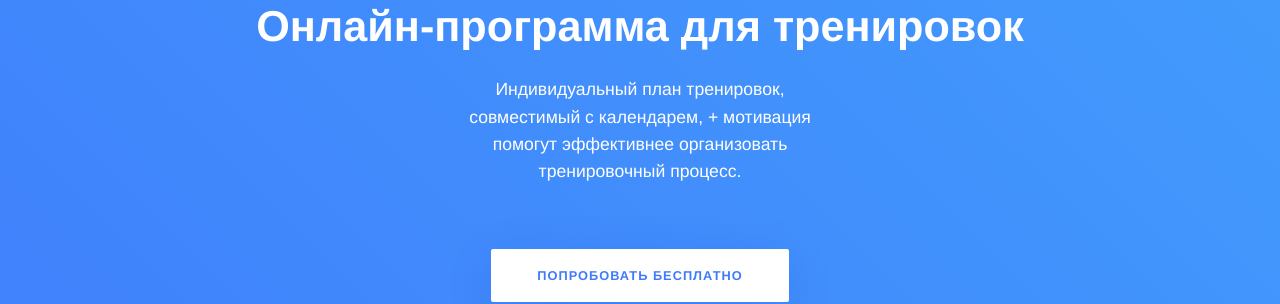
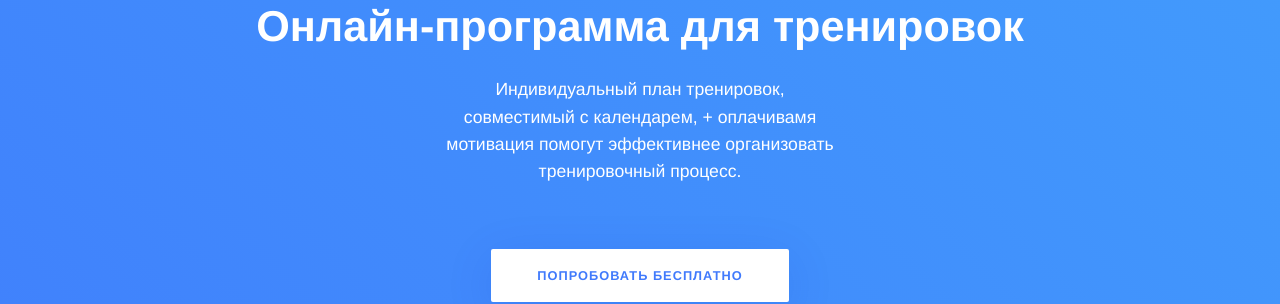
Before and after one commit to RakhimyanTim/adroholic.github.io, a Jekyll site: the page built from pages/index.html, in a window 1280 px wide and 900 px high. Shown: the part 147-451 px from the top of the window. Built offline with Jekyll 4.4.1, drawn with Linux system fonts in a browser that asks for light colours; some web fonts are replaced.

Commit message:
Update main-landing.html

```diff
--- a/_layouts/main-landing.html
+++ b/_layouts/main-landing.html
@@ -4,7 +4,7 @@ layout: default
 
 <header class="{{ page.header_class }}">
 	{% include navigation/top.html %}
-	{% include components/hero/main.html image="" heading="Онлайн-программа для тренировок" subtitle="Индивидуальный план тренировок, совместимый с календарем, + мотивация помогут эффективнее организовать тренировочный процесс." button="Попробовать бесплатно" video="zQK9oaZeGzg" %}
+	{% include components/hero/main.html image="" heading="Онлайн-программа для тренировок" subtitle="Индивидуальный план тренировок, совместимый с календарем, + оплачивамя мотивация помогут эффективнее организовать тренировочный процесс." button="Попробовать бесплатно" video="zQK9oaZeGzg" %}
 </header>
 
 {{ content }}
```
